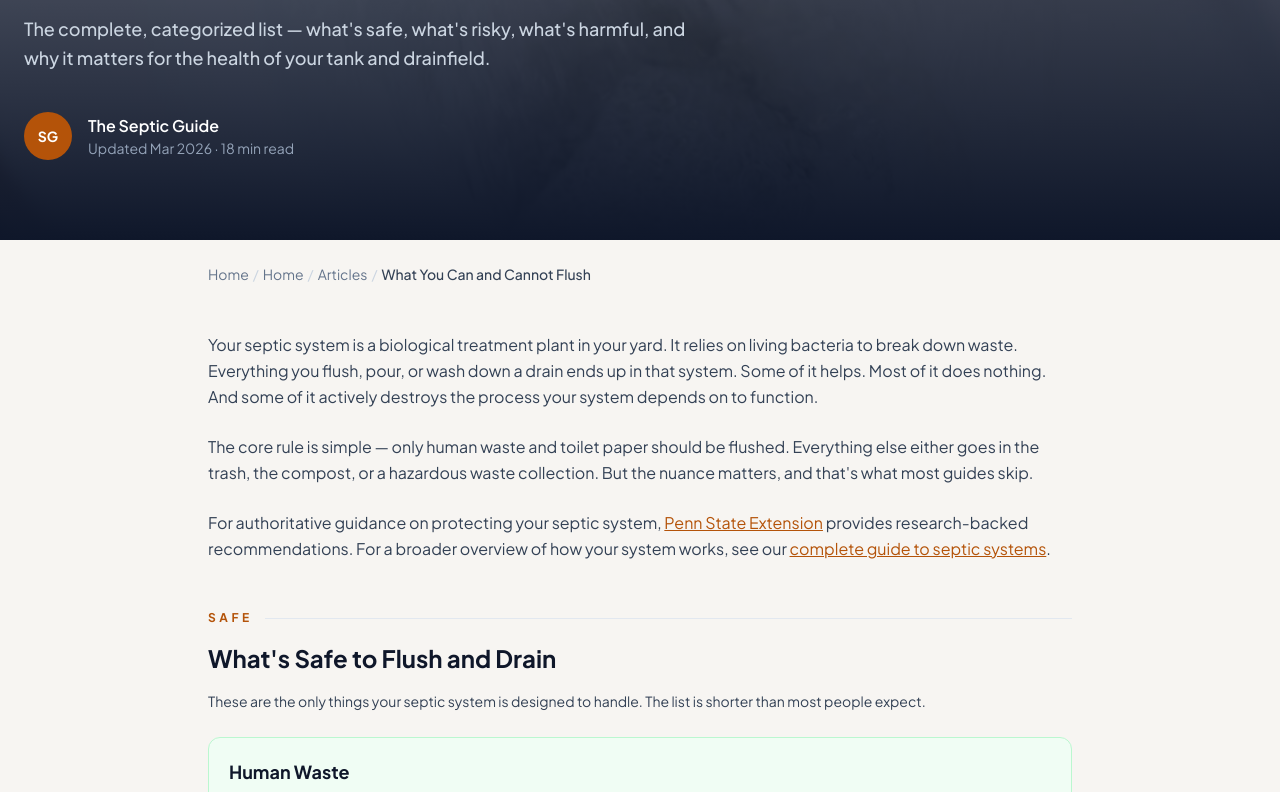
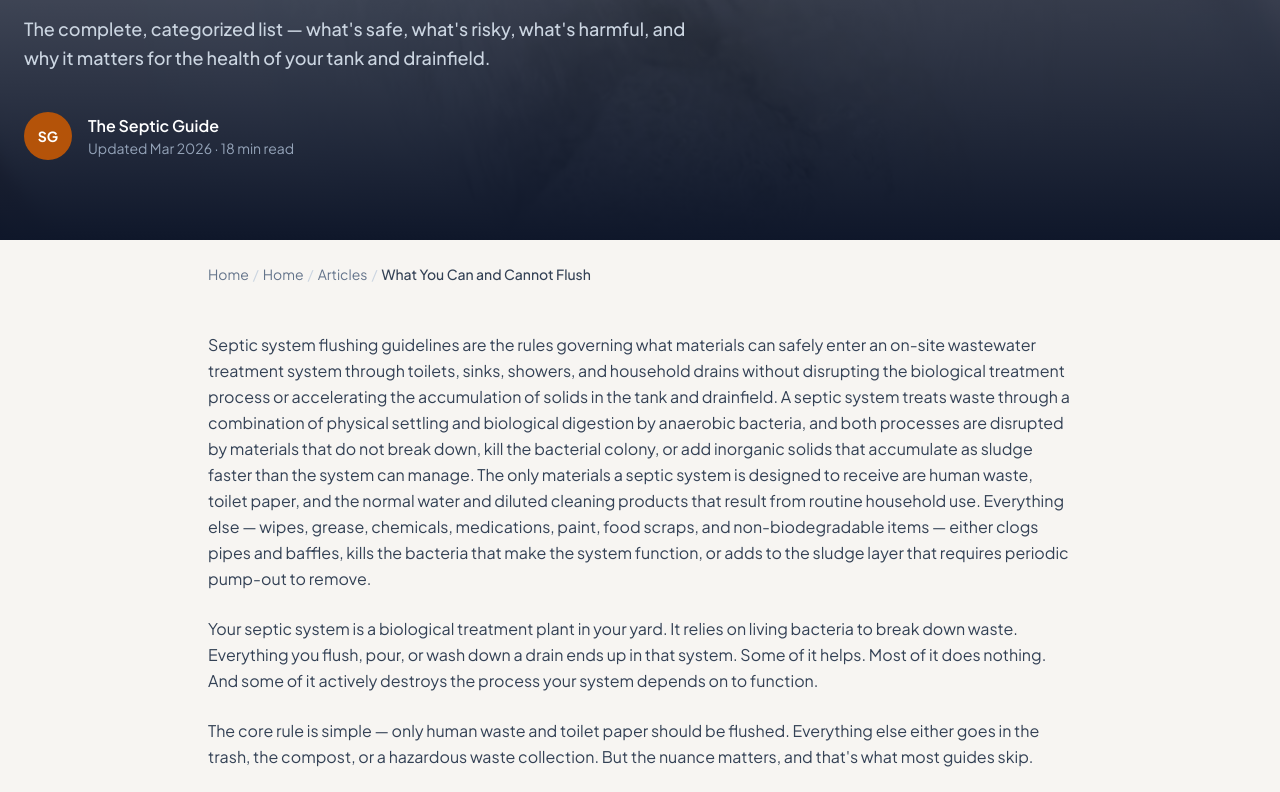
Before and after one commit to thebasementguide2026/theseptic.guide-, a Next.js app: page /articles/what-can-cannot-flush-septic-system in a window 1280 px wide. Shown: the part 385-1177 px from the top of the page. Built offline with nearby package versions, Linux system fonts and the light colour scheme.

Commit message:
Add intro definition paragraph above existing intro text

```diff
--- a/app/articles/what-can-cannot-flush-septic-system/page.tsx
+++ b/app/articles/what-can-cannot-flush-septic-system/page.tsx
@@ -126,7 +126,10 @@ export default function WhatCanCannotFlushSeptic() {
 
       {/* Main Content */}
       <article className='max-w-4xl mx-auto px-4 py-12'>
-        <p className='text-base text-slate-700 leading-relaxed mb-6'>
+                  <p className='text-base text-slate-700 leading-relaxed mb-6'>
+            Septic system flushing guidelines are the rules governing what materials can safely enter an on-site wastewater treatment system through toilets, sinks, showers, and household drains without disrupting the biological treatment process or accelerating the accumulation of solids in the tank and drainfield. A septic system treats waste through a combination of physical settling and biological digestion by anaerobic bacteria, and both processes are disrupted by materials that do not break down, kill the bacterial colony, or add inorganic solids that accumulate as sludge faster than the system can manage. The only materials a septic system is designed to receive are human waste, toilet paper, and the normal water and diluted cleaning products that result from routine household use. Everything else &mdash; wipes, grease, chemicals, medications, paint, food scraps, and non-biodegradable items &mdash; either clogs pipes and baffles, kills the bacteria that make the system function, or adds to the sludge layer that requires periodic pump-out to remove.
+          </p>
+<p className='text-base text-slate-700 leading-relaxed mb-6'>
           Your septic system is a biological treatment plant in your yard. It relies on living bacteria to break down waste. Everything you flush, pour, or wash down a drain ends up in that system. Some of it helps. Most of it does nothing. And some of it actively destroys the process your system depends on to function.
         </p>
         <p className='text-base text-slate-700 leading-relaxed mb-6'>
```
